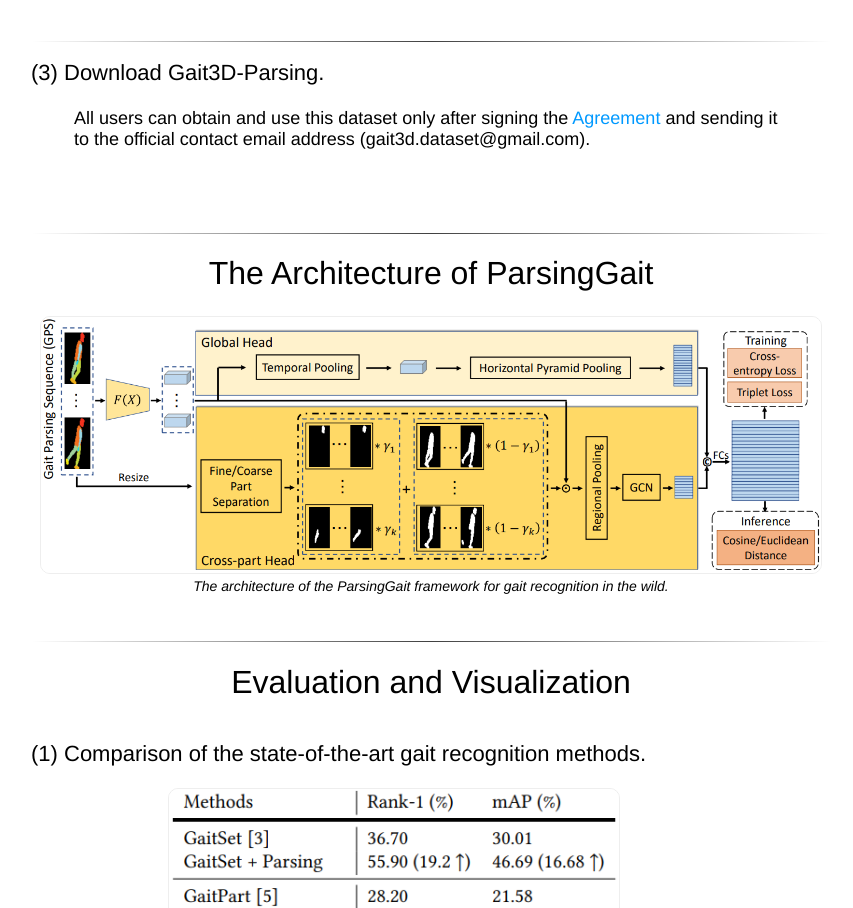
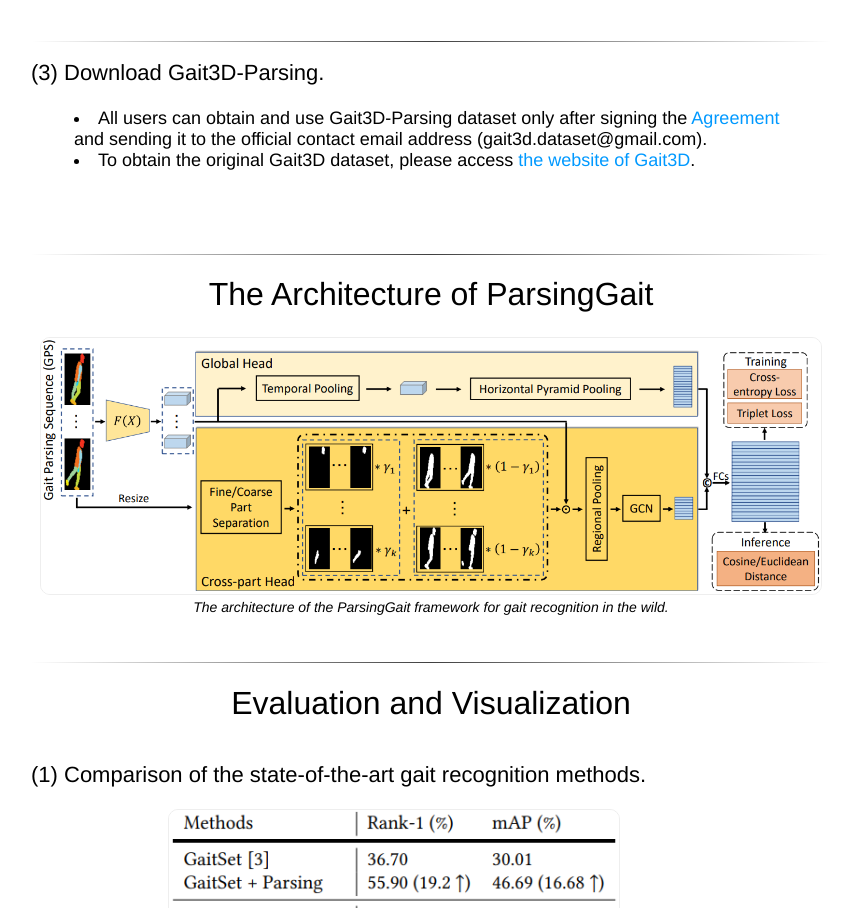
Before and after one commit to Gait3D/Gait3D-Parsing.github.io, a plain HTML site: page index.html in a window 1280 px wide. Shown: the part 1711-2619 px from the top of the page, without its empty margins (209-1062 px from the left). Drawn offline with Linux system fonts and the light colour scheme; a script that the page names is missing.

Commit message:
init commit

```diff
--- a/index.html
+++ b/index.html
@@ -277,7 +277,7 @@
 				a novel gait representation, named <strong>Gait Parsing Sequence (GPS)</strong>.
 				GPSs are sequences of fine-grained human segmentation, i.e., human parsing,
 				extracted from video frames, so they have much higher
-				information entropy to encode the shapes and dynamics of finegrained human parts
+				information entropy to encode the shapes and dynamics of fine-grained human parts
 				during walking. Moreover, to effectively explore the capability of the GPS representation,
 				we propose a novel human parsing-based gait recognition framework, named <strong>ParsingGait</strong>.
 				ParsingGait contains a Convolutional Neural Network (CNN)-based backbone and two light-weighted heads.
@@ -380,9 +380,16 @@
 				<td width=300px>
 					<center>
 						<span style="width:auto; display:block; text-align:left;font-size:18px">
-							All users can obtain and use this dataset only after signing the
-							<a href="./resources/AgreementForGait3D-Parsing.pdf" target="_blabk" style="color: #09f;">Agreement</a>
-							and sending it to the official contact email address (gait3d.dataset@gmail.com).</span><br><br>
+							<li>
+								All users can obtain and use Gait3D-Parsing dataset only after signing the
+								<a href="./resources/AgreementForGait3D-Parsing.pdf" target="_blabk" style="color: #09f;">Agreement</a>
+								and sending it to the official contact email address (gait3d.dataset@gmail.com).
+							</li>
+							<li>
+								To obtain the original Gait3D dataset, please access
+								<a href="./resources/AgreementForGait3D-Parsing.pdf" target="_blabk" style="color: #09f;">the website of Gait3D</a>.
+							</li>
+						</span><br><br>
 <!--						<img class="rounded" onmouseover="this.src='./resources/images/dataset_icon.jpg';" onmouseout="this.src='./resources/images/dataset_icon.jpg';" src = "./resources/images/dataset_icon.jpg" height = "150px"><br><br>-->
 <!--						<span style="font-size:16px"><a href='resources/dataset/'>TBD</a></span><br>-->
 					<span style="font-size:16px"></span>
```
